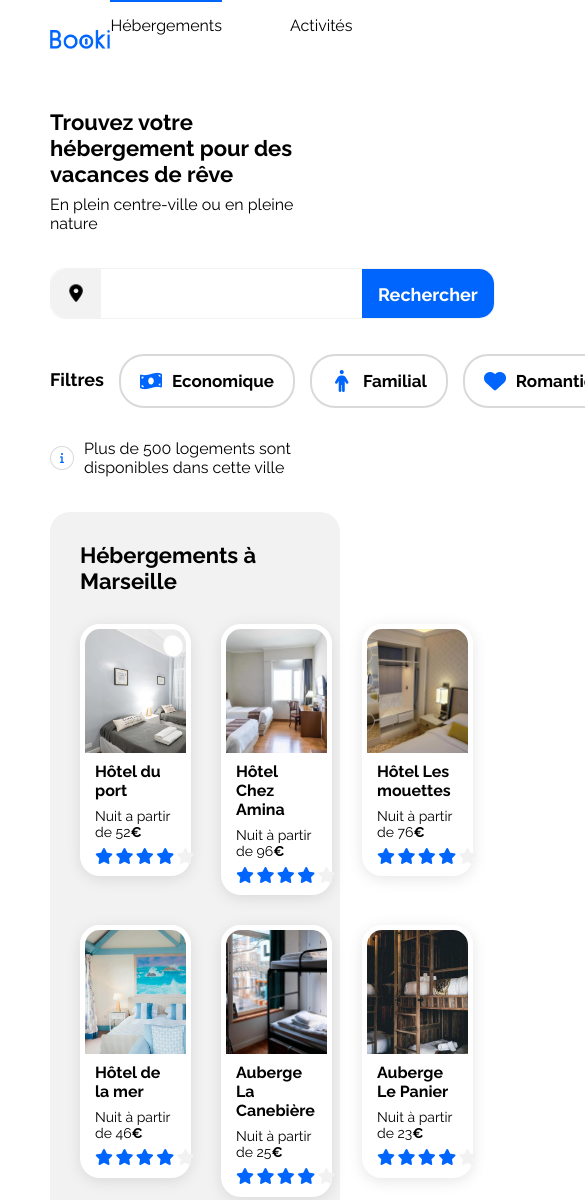
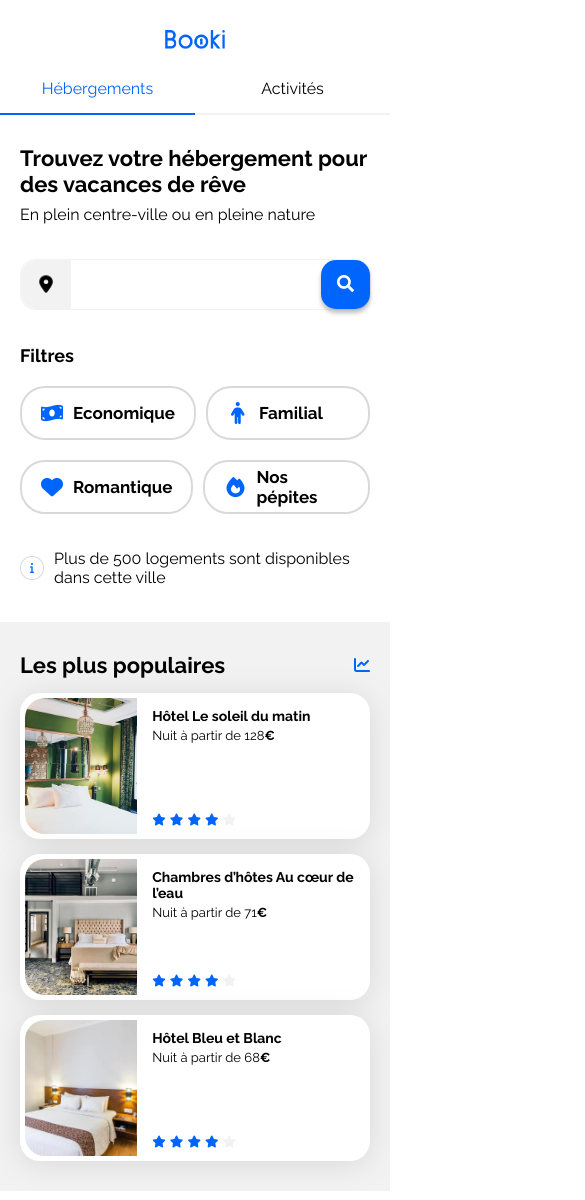
Before and after one commit to avainfo/OCFormationsWebDevelopper, a plain HTML site: page Project2/index.html in a window 390 px wide. Shown: the top 1200 px of the page, 585 px wide, since content can reach past the window. Drawn offline with Linux system fonts and the light colour scheme.

Commit message:
Added style for phones

```diff
--- a/Project2/css/style.css
+++ b/Project2/css/style.css
@@ -616,5 +616,200 @@ footer div div:not(footer div div:nth-child(1)) {
 
 /* Small devices (phones, less than 768px) */
 @media (max-width: 767.98px) {
-    /* ... */
+    .main-container {
+        padding: 0;
+    }
+
+    header {
+        flex-direction: column;
+        align-items: center;
+        width: 100vw;
+        height: auto;
+    }
+
+    .menu {
+        gap: normal;
+    }
+
+    .menu a {
+        padding: 0 0 15px 0;
+        width: 50vw;
+        color: #000;
+        text-align: center;
+        font-family: Raleway;
+        font-size: 16px;
+        font-style: normal;
+        font-weight: 400;
+        line-height: normal;
+        border-bottom: var(--main-bg-color) solid 2px;
+    }
+
+    .menu > a:nth-child(1) {
+        padding-top: 0;
+        border: none;
+        border-bottom: var(--main-color) solid 2px;
+        color: var(--main-color);
+        text-align: center;
+        font-family: Raleway;
+        font-size: 16px;
+        font-style: normal;
+        font-weight: 400;
+    }
+
+    .info-group {
+        padding-left: 20px;
+        padding-right: 20px;
+    }
+
+    .search {
+        border-radius: 15px;
+        box-shadow: 0 4px 4px 0 rgba(0, 0, 0, 0.25);
+    }
+
+    .search-bar form {
+        width: calc(100vw - 140px);
+    }
+
+    .filter {
+        display: flex;
+        float: left;
+        flex-direction: column;
+        height: auto;
+        gap: 20px;
+    }
+
+    .filter div:nth-child(1) {
+        text-align: start;
+    }
+
+    .filter div:not(.filter div:nth-child(1)) {
+        display: flex;
+        flex-direction: row;
+        flex-wrap: wrap;
+        column-gap: 10px;
+        row-gap: 20px;
+    }
+
+    .filter a {
+        flex: 1;
+        font-family: Raleway;
+        font-size: 14px;
+        font-style: normal;
+        font-weight: 700;
+        line-height: normal;
+    }
+
+    .item-title {
+        align-self: stretch;
+    }
+
+    main {
+        margin-bottom: 0;
+    }
+
+    .hebergements-and-populaires {
+        display: flex;
+        flex-direction: column-reverse;
+    }
+
+    .hebergements-and-populaires section:nth-child(2) {
+        border-radius: 0;
+        padding-right: 20px;
+        padding-left: 20px;
+    }
+
+    .hebergements-and-populaires section:nth-child(1) {
+        background-color: white;
+        padding: 35px 20px 55px;
+    }
+
+    .populaires {
+        margin: 0;
+    }
+
+    .populaires-cards {
+        flex-direction: column;
+    }
+
+    .populaires-cards .card {
+        margin-top: 15px;
+    }
+
+    .populaires-cards a {
+        width: auto;
+    }
+
+    .hebergements-card {
+        width: calc(100vw - 40px);
+    }
+
+    .hebergements-row {
+        flex-direction: column;
+        margin-top: 15px;
+        gap: 15px;
+    }
+
+    .cards {
+        display: flex;
+        flex-direction: column;
+        margin-top: 30px;
+        gap: 15px;
+    }
+
+    .cards .card {
+        width: auto;
+        height: 200px;
+    }
+
+    .cards .card img {
+        height: 141px;
+        border-radius: 20px 20px 0 0;
+        display: block;
+    }
+
+    .cards .card div {
+        font-family: Raleway;
+        font-size: 16px;
+        font-style: normal;
+        font-weight: 700;
+        line-height: normal;
+        padding: 19px 20px;
+    }
+
+    .cards .card div:nth-child(2) {
+        padding: 0;
+        margin: auto 19px;
+    }
+
+    .cards .card div h2 {
+        font-family: Raleway;
+        font-size: 16px;
+        font-style: normal;
+        font-weight: 700;
+        line-height: normal;
+    }
+
+    .bg {
+        display: none;
+    }
+
+    .show-more {
+        margin: 0;
+        padding-top: 15px;
+    }
+
+    .search span {
+        display: none;
+    }
+
+    .search img {
+        display: block;
+    }
+
+    footer {
+        flex-direction: column;
+        padding: 30px;
+        gap: 50px;
+    }
+
 }
--- a/Project2/index.html
+++ b/Project2/index.html
@@ -251,25 +251,33 @@
             <a href="#">
                 <article class="card">
                     <img src="images/activites/reno-laithienne.jpg" alt="">
+                    <div>
                     <h2>Vieux-Ports</h2>
+                    </div>
                 </article>
             </a>
             <a href="#">
                 <article class="card">
                     <img src="images/activites/paul-hermann.jpg" alt="">
+                    <div>
                     <h2>Fort de Pomègues</h2>
+                    </div>
                 </article>
             </a>
             <a href="#">
                 <article class="card">
                     <img src="images/activites/kilyan-sockalingum.jpg" alt="">
-                    <h2>Parc national des Calanques</h2>
+                    <div>
+                        <h2>Parc national des Calanques</h2>
+                    </div>
                 </article>
             </a>
             <a href="#">
                 <article class="card">
                     <img src="images/activites/florian-wehde.jpg" alt="">
-                    <h2>Notre-Dame-de-la-Garde</h2>
+                    <div>
+                        <h2>Notre-Dame-de-la-Garde</h2>
+                    </div>
                 </article>
             </a>
         </div>
```
